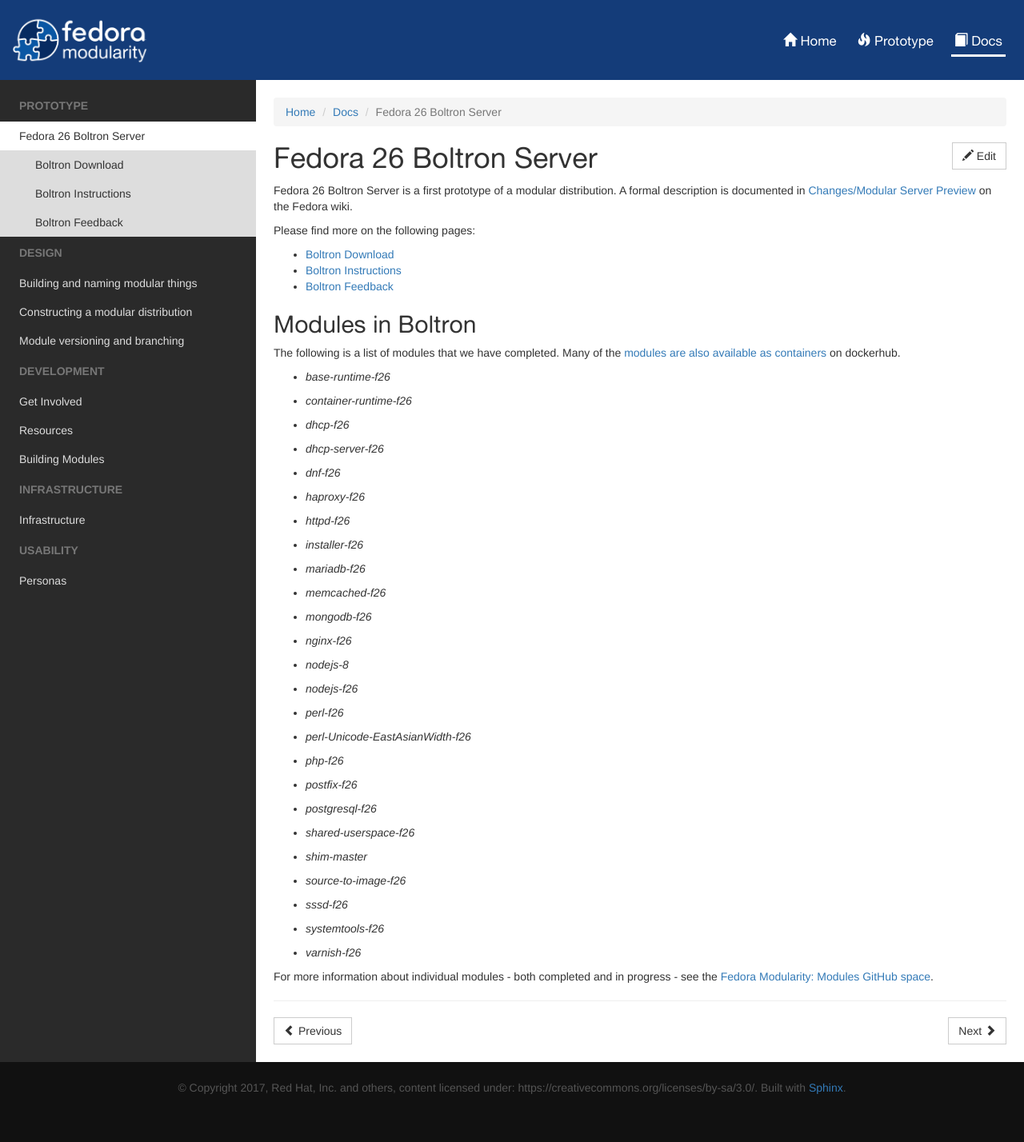
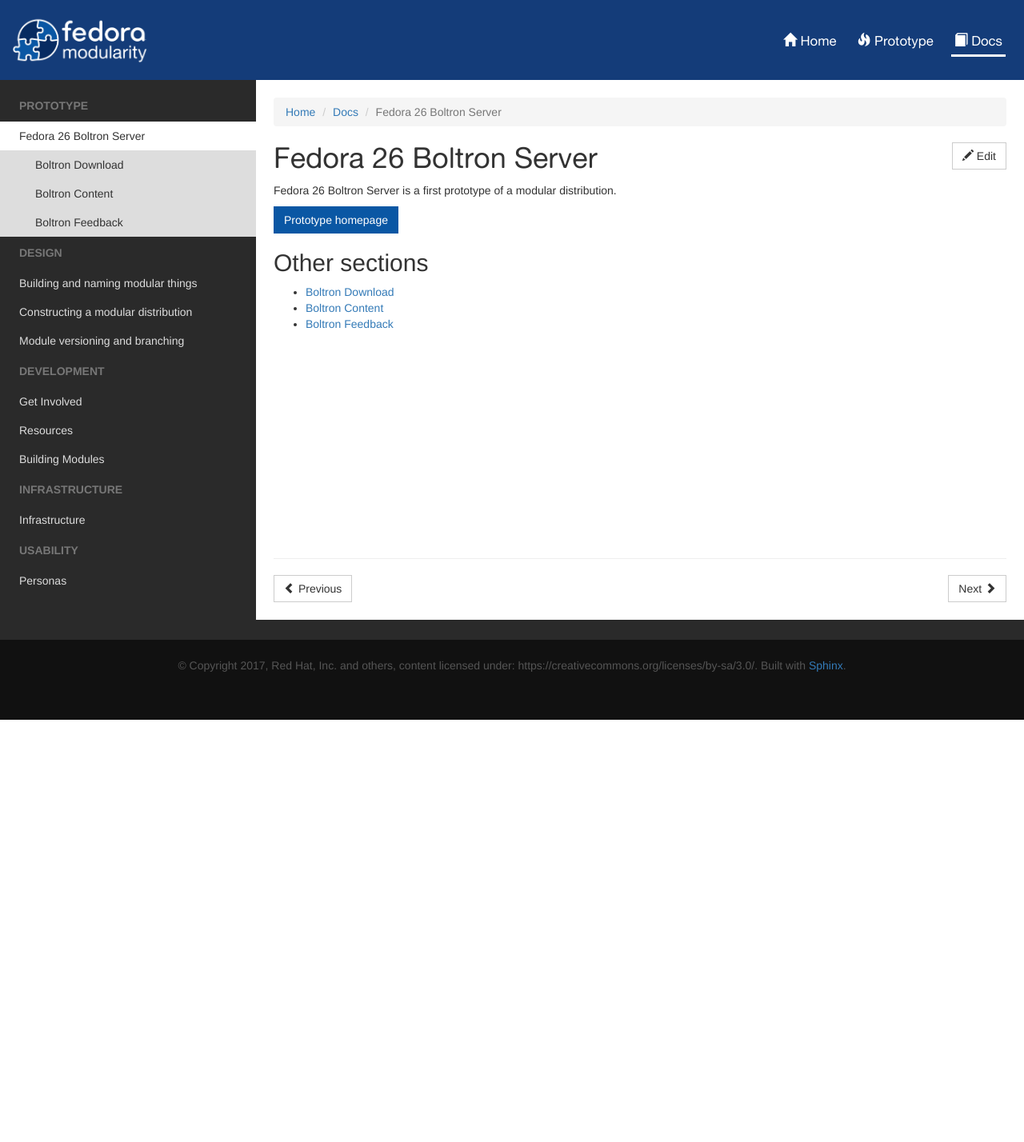
Before and after one commit to gbraad/fedora-modularity, a Sphinx documentation site: the page built from source/prototype/boltron.rst, in a window 1280 px wide. Shown: the whole page at 80% size. Built offline with Sphinx 7.4.7, drawn with Linux system fonts in a browser that asks for light colours; after the commit the page ends 900 px from its top, so only the background shows below that.

Commit message:
update Boltron doc pages for release

```diff
--- a/source/conf.py
+++ b/source/conf.py
@@ -131,7 +131,7 @@
 # Add any paths that contain custom themes here, relative to this directory.
 html_theme_path = ["_themes"]
 
-html_additional_pages = {'index': 'index.html'}
+html_additional_pages = {'index': 'index.html', 'boltron/index': 'boltron/index.html'}
 
 
 # The name for this set of Sphinx documents.
--- a/source/prototype/boltron.rst
+++ b/source/prototype/boltron.rst
@@ -2,48 +2,20 @@
 ========================
 
 
-Fedora 26 Boltron Server is a first prototype of a modular distribution. A formal description is documented in `Changes/Modular Server Preview <https://fedoraproject.org/wiki/Changes/Modular_Server_Preview>`__ on the Fedora wiki.
+Fedora 26 Boltron Server is a first prototype of a modular distribution.
+
+.. raw:: html
+
+    <a href="/boltron/" class="btn btn-primary">Prototype homepage</a>
 
 
-Please find more on the following pages:
+
+
+.. rubric:: Other sections
 
 .. toctree::
     :maxdepth: 1
 
     boltron/download
-    boltron/instructions
+    boltron/content
     boltron/feedback
-
-Modules in Boltron
-------------------
-
-The following is a list of modules that we have completed. Many of the `modules are also available as containers <https://hub.docker.com/u/modularitycontainers/>`__ on dockerhub.
-
-- `base-runtime-f26`
-- `container-runtime-f26`
-- `dhcp-f26`
-- `dhcp-server-f26`
-- `dnf-f26`
-- `haproxy-f26`
-- `httpd-f26`
-- `installer-f26`
-- `mariadb-f26`
-- `memcached-f26`
-- `mongodb-f26`
-- `nginx-f26`
-- `nodejs-8`
-- `nodejs-f26`
-- `perl-f26`
-- `perl-Unicode-EastAsianWidth-f26`
-- `php-f26`
-- `postfix-f26`
-- `postgresql-f26`
-- `shared-userspace-f26`
-- `shim-master`
-- `source-to-image-f26`
-- `sssd-f26`
-- `systemtools-f26`
-- `varnish-f26`
-
-
-For more information about individual modules - both completed and in progress - see the `Fedora Modularity: Modules GitHub space <https://github.com/modularity-modules>`__.
```
Also changed, not shown: source/docs.rst (+5 -11 lines), source/prototype/boltron/content.rst (renamed from source/prototype/boltron/instructions.rst, +36 -3 lines), 1 other file.
